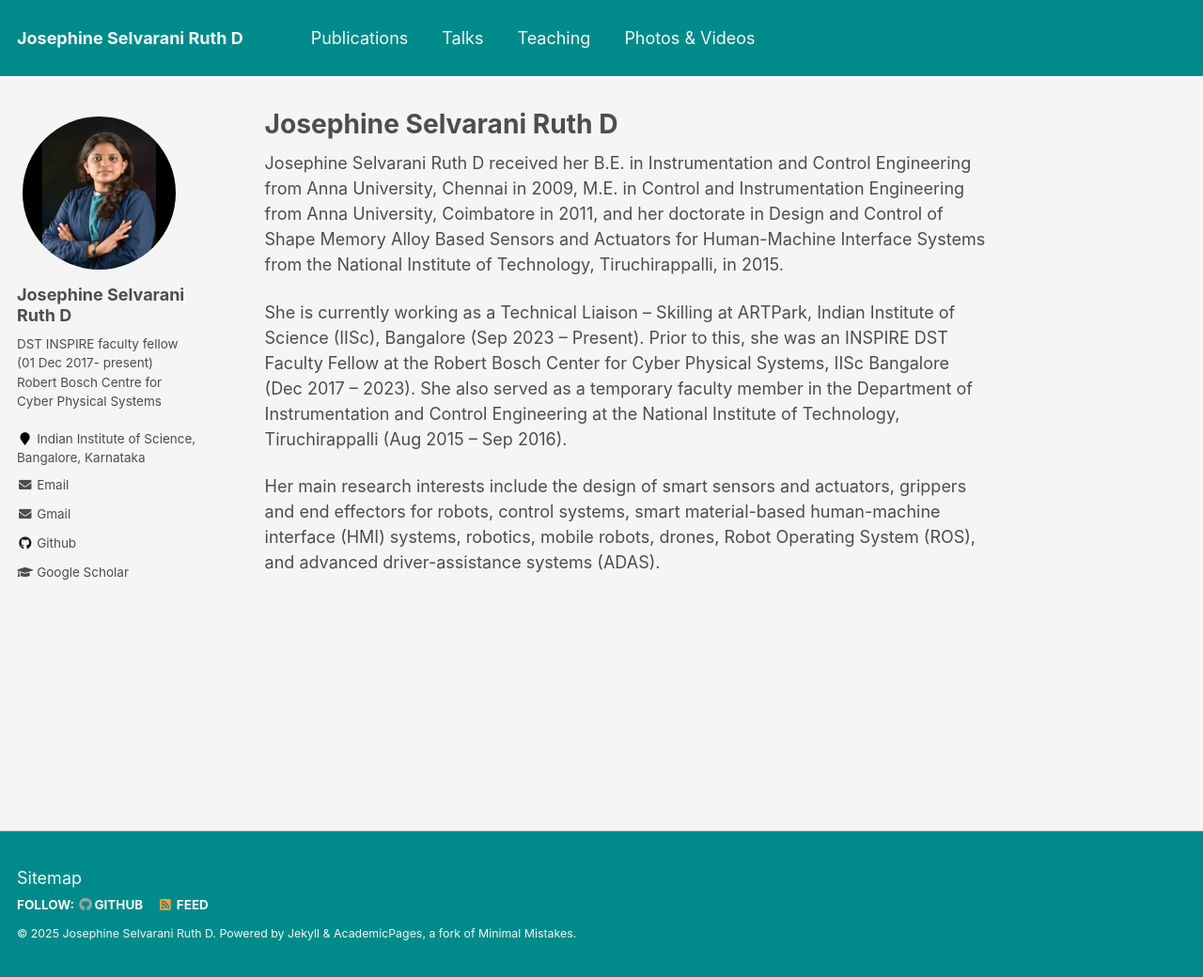
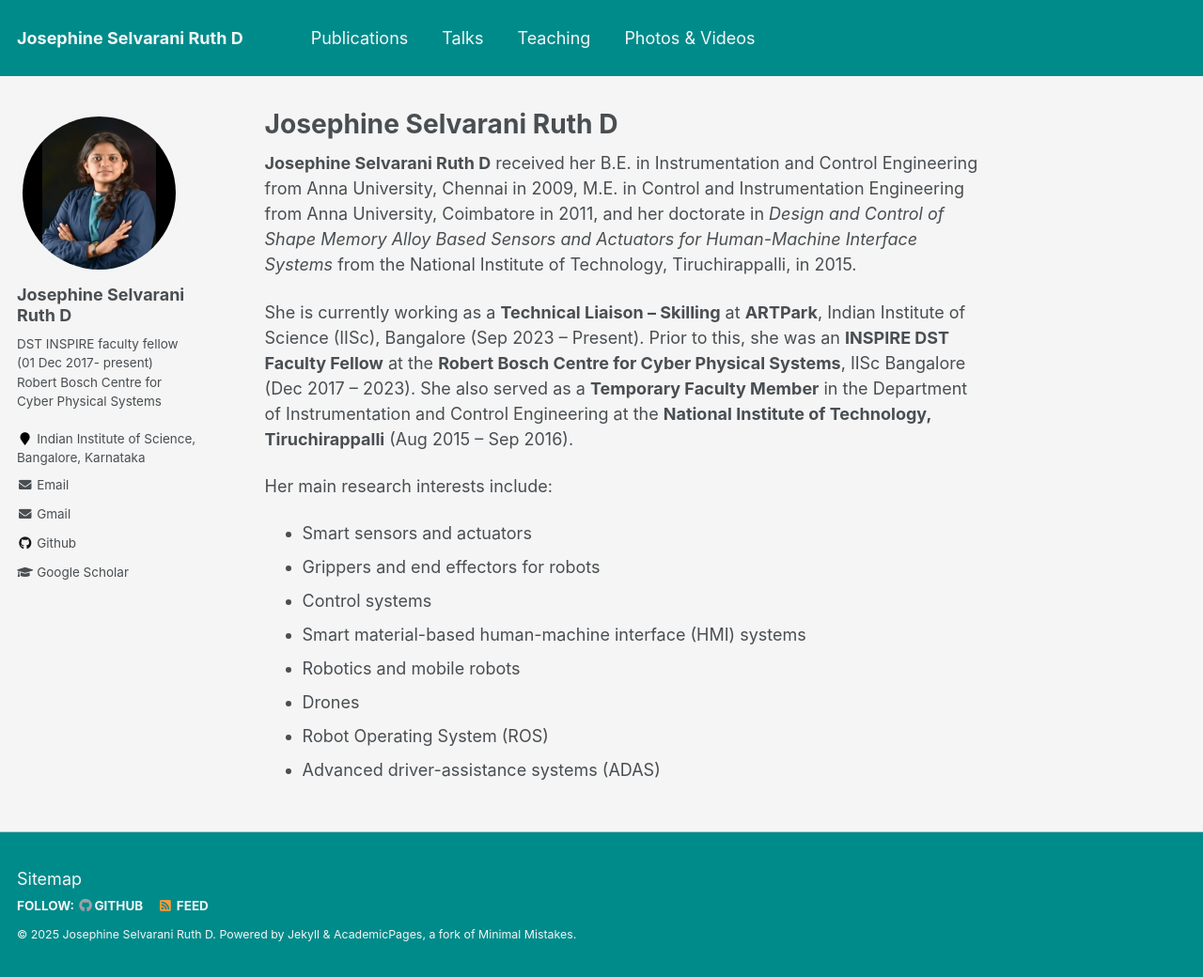
Before and after one commit to Sreerammv/djsruth.github.io-master, a Jekyll site: the page built from _pages/about.md, in a window 1280 px wide and 1040 px high. Shown: the whole window at 94% size. Built offline with Jekyll 4.4.1, drawn with Linux system fonts in a browser that asks for light colours.

Commit message:
Update about.md

```diff
--- a/_pages/about.md
+++ b/_pages/about.md
@@ -7,8 +7,18 @@ redirect_from:
   - /about/
   - /about.html
 ---
-Josephine Selvarani Ruth D received her B.E. in Instrumentation and Control Engineering from Anna University, Chennai in 2009, M.E. in Control and Instrumentation Engineering from Anna University, Coimbatore in 2011, and her doctorate in Design and Control of Shape Memory Alloy Based Sensors and Actuators for Human-Machine Interface Systems from the National Institute of Technology, Tiruchirappalli, in 2015.
 
-She is currently working as a Technical Liaison – Skilling at ARTPark, Indian Institute of Science (IISc), Bangalore (Sep 2023 – Present). Prior to this, she was an INSPIRE DST Faculty Fellow at the Robert Bosch Center for Cyber Physical Systems, IISc Bangalore (Dec 2017 – 2023). She also served as a temporary faculty member in the Department of Instrumentation and Control Engineering at the National Institute of Technology, Tiruchirappalli (Aug 2015 – Sep 2016).
+**Josephine Selvarani Ruth D** received her B.E. in Instrumentation and Control Engineering from Anna University, Chennai in 2009, M.E. in Control and Instrumentation Engineering from Anna University, Coimbatore in 2011, and her doctorate in *Design and Control of Shape Memory Alloy Based Sensors and Actuators for Human-Machine Interface Systems* from the National Institute of Technology, Tiruchirappalli, in 2015.
 
-Her main research interests include the design of smart sensors and actuators, grippers and end effectors for robots, control systems, smart material-based human-machine interface (HMI) systems, robotics, mobile robots, drones, Robot Operating System (ROS), and advanced driver-assistance systems (ADAS).
+She is currently working as a **Technical Liaison – Skilling** at **ARTPark**, Indian Institute of Science (IISc), Bangalore (Sep 2023 – Present). Prior to this, she was an **INSPIRE DST Faculty Fellow** at the **Robert Bosch Centre for Cyber Physical Systems**, IISc Bangalore (Dec 2017 – 2023). She also served as a **Temporary Faculty Member** in the Department of Instrumentation and Control Engineering at the **National Institute of Technology, Tiruchirappalli** (Aug 2015 – Sep 2016).
+
+Her main research interests include:
+
+- Smart sensors and actuators
+- Grippers and end effectors for robots
+- Control systems
+- Smart material-based human-machine interface (HMI) systems
+- Robotics and mobile robots
+- Drones
+- Robot Operating System (ROS)
+- Advanced driver-assistance systems (ADAS)
```
